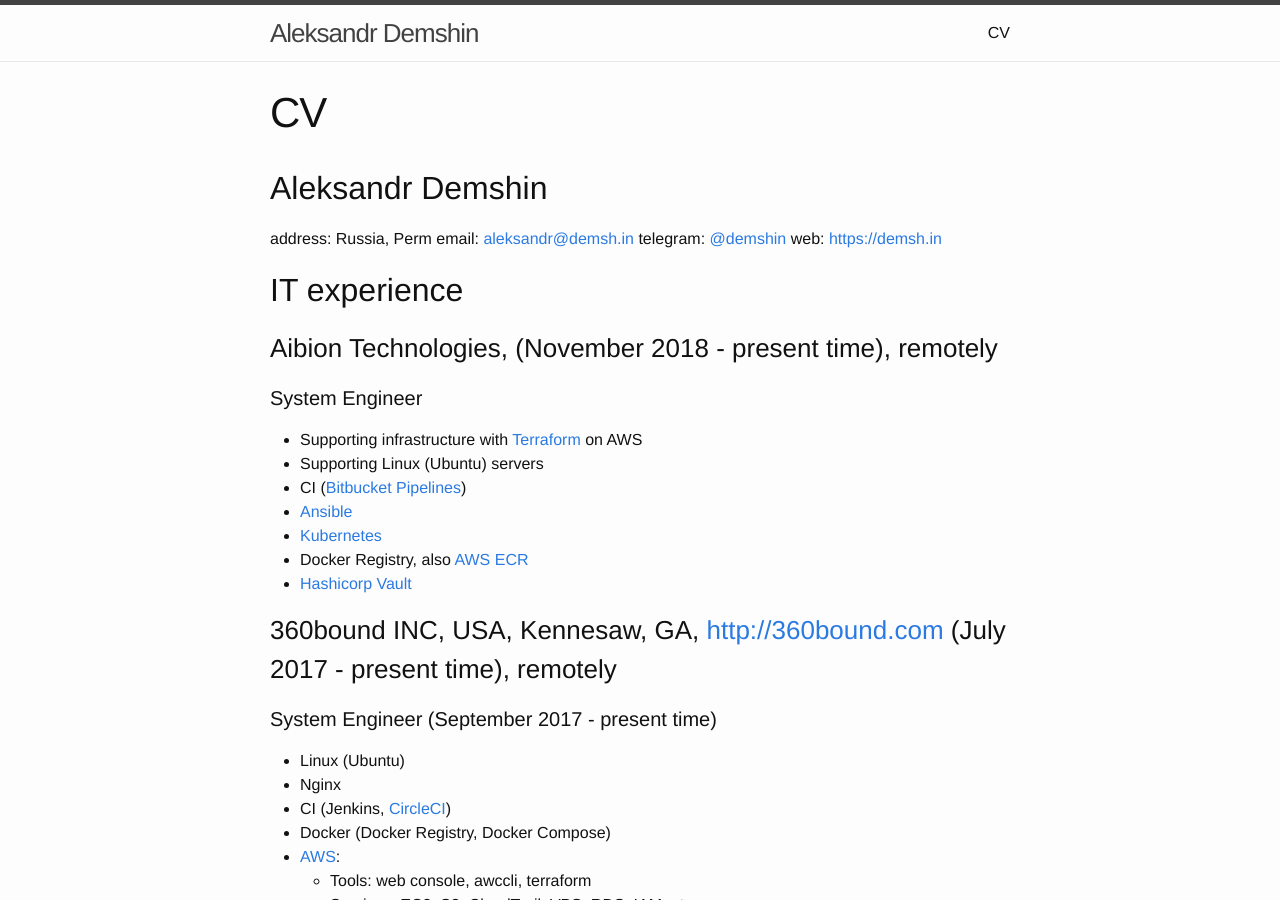
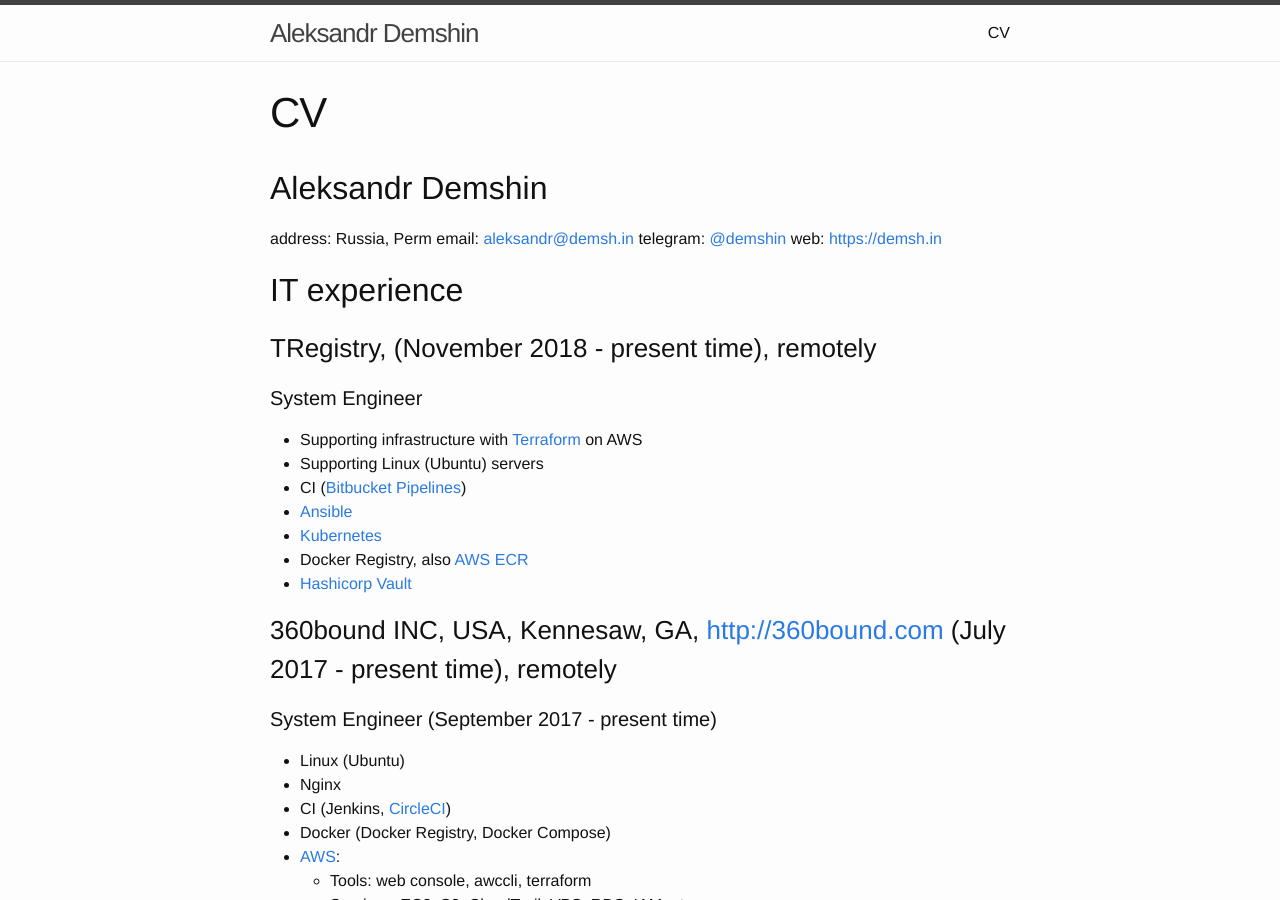
Before and after one commit to demshin/demsh.in, a Jekyll site: the page built from about.md, in a window 1280 px wide and 900 px high. Built offline with Jekyll 4.4.1, drawn with Linux system fonts in a browser that asks for light colours.

Commit message:
update company name

```diff
--- a/about.md
+++ b/about.md
@@ -13,7 +13,7 @@ web: <https://demsh.in>
 
 ## IT experience
 
-### Aibion Technologies, (November 2018 - present time), remotely
+### TRegistry, (November 2018 - present time), remotely
 
 #### System Engineer
 
```
